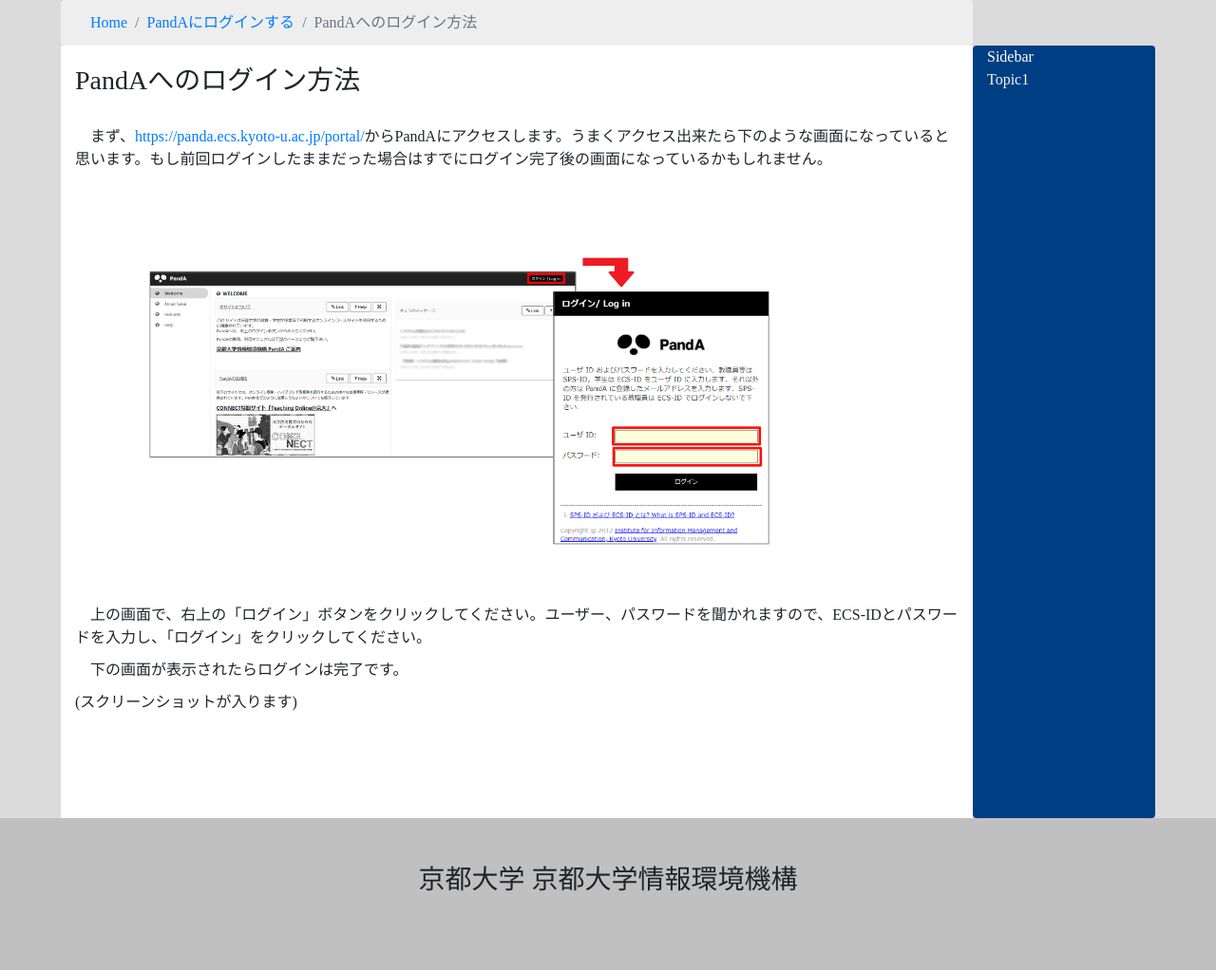
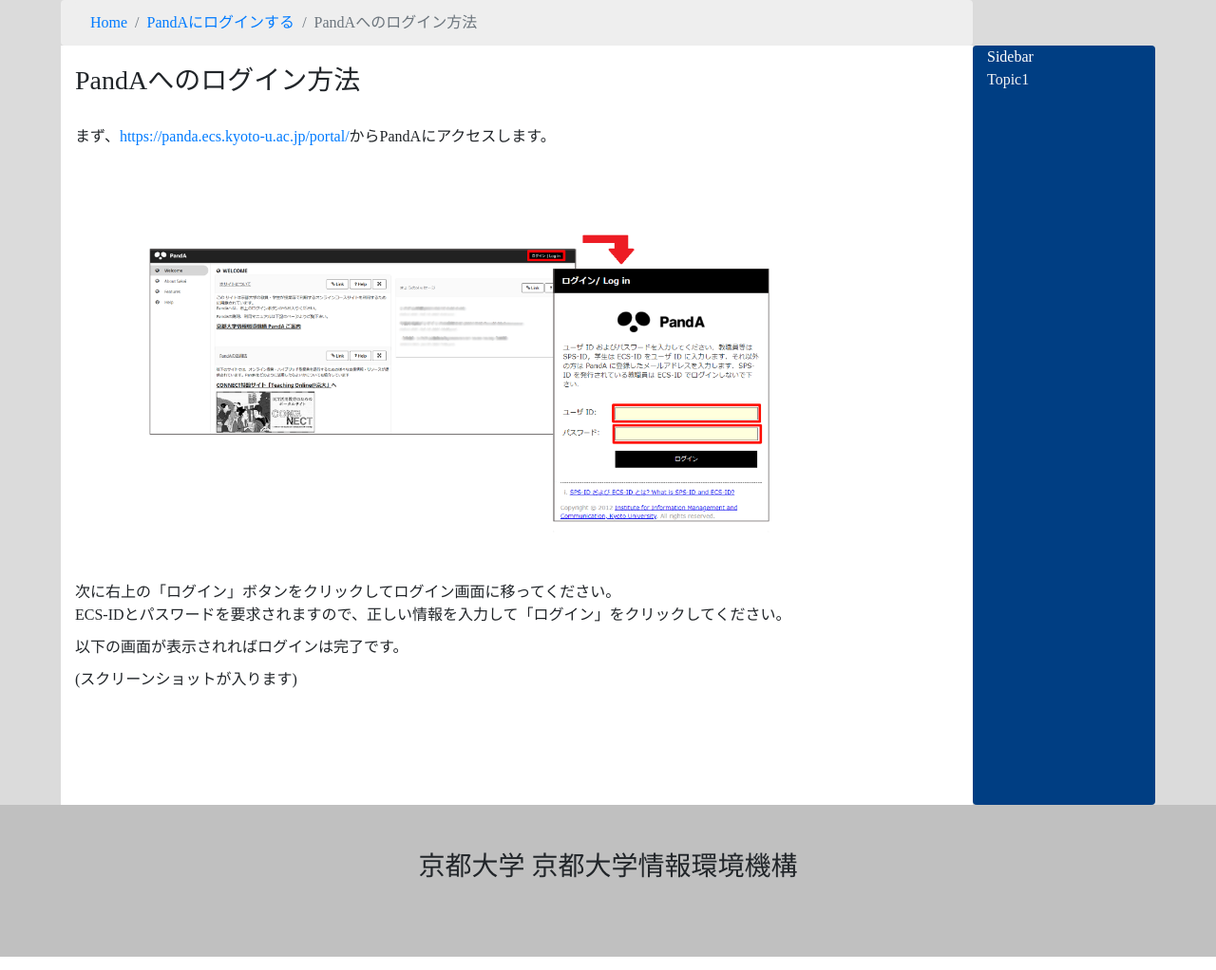
Before and after one commit to kyoto-u/student-guidebook, a Python web app: template templates/how_to_login.htm in a window 1280 px wide. Shown: the part 56-1078 px from the top of the page at 95% size. Run offline with Jinja, Linux system fonts and the light colour scheme; the template is opened without the code that fills it, so the values that code supplies are empty; some libraries are stand-ins or nearby versions.

Commit message:
「PandAへのログイン方法」の内容を変更

```diff
--- a/templates/how_to_login.htm
+++ b/templates/how_to_login.htm
@@ -25,6 +25,7 @@
     <script src="../static/bootstrap/js/bootstrap.js"></script>
     <script src="https://kit.fontawesome.com/7bb95e7ca3.js" crossorigin="anonymous"></script>
 </head>
+<!--checked-->
 
 <body>
     <nav class="navbar navbar-dark ">
@@ -44,12 +45,14 @@
                     <h3 class="Article_title">PandAへのログイン方法</h3>
                     <div
                         class="title instructions screensteps-textblock screensteps-wrapper--introduction screensteps-wrapper">
-                        <p>　まず、<a
-                                href=https://panda.ecs.kyoto-u.ac.jp/portal />https://panda.ecs.kyoto-u.ac.jp/portal/</a>からPandAにアクセスします。うまくアクセス出来たら下のような画面になっていると思います。もし前回ログインしたままだった場合はすでにログイン完了後の画面になっているかもしれません。
+                        <p>まず、<a
+                                href=https://panda.ecs.kyoto-u.ac.jp/portal />https://panda.ecs.kyoto-u.ac.jp/portal/</a>からPandAにアクセスします。
                         </p>
                         <img src="../static/images/how_to_login_1.png">
-                        <p>　上の画面で、右上の「ログイン」ボタンをクリックしてください。ユーザー、パスワードを聞かれますので、ECS-IDとパスワードを入力し、「ログイン」をクリックしてください。</p>
-                        <p>　下の画面が表示されたらログインは完了です。</p>
+                        <p>次に右上の「ログイン」ボタンをクリックしてログイン画面に移ってください。<br>
+                            ECS-IDとパスワードを要求されますので、正しい情報を入力して「ログイン」をクリックしてください。
+                        </p>
+                        <p>以下の画面が表示されればログインは完了です。</p>
                         <p>(スクリーンショットが入ります)</p>
                     </div>
                 </div>
```
